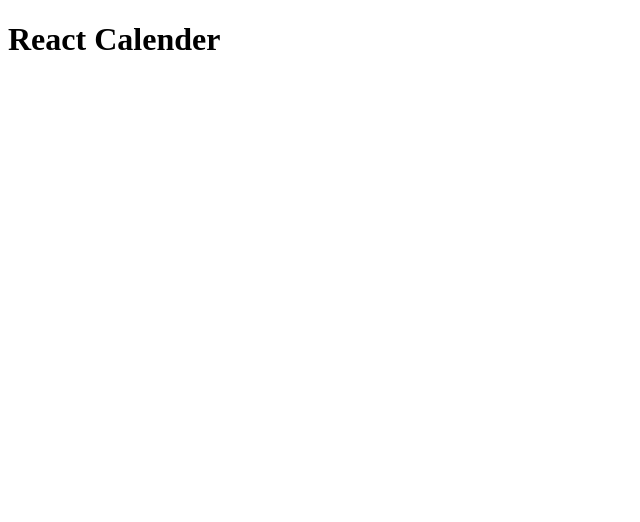
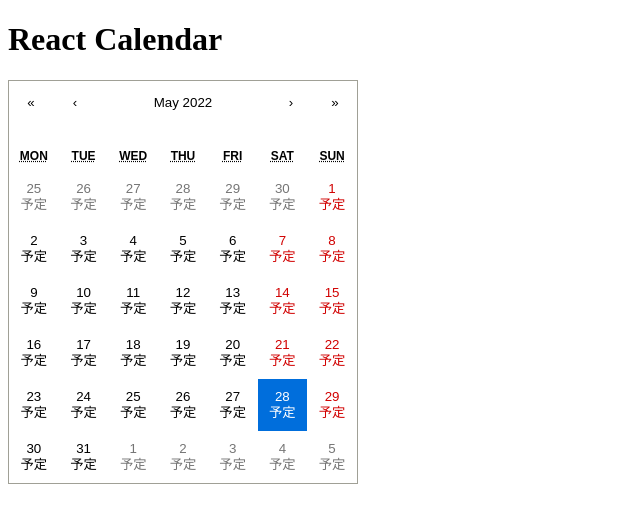
Before and after one commit to akinoringo/react-calender, a React app: page / in a window 1280 px wide. Shown: the top 522 px of the page, without its empty margins (0-640 px from the left). Built offline with nearby package versions, Linux system fonts and the light colour scheme.

Commit message:
feat: react-calendarの導入

```diff
--- a/index.html
+++ b/index.html
@@ -2,7 +2,7 @@
 <html lang="ja">
 
 <head>
-  <title>React Calender</title>
+  <title>React Calendar</title>
 </head>
 
 <body>
--- a/package.json
+++ b/package.json
@@ -9,11 +9,16 @@
     "@types/react": "^17.0.45",
     "@types/react-dom": "^17.0.17",
     "react": "^17.0.2",
+    "react-calendar": "^3.7.0",
     "react-dom": "^17.0.2",
     "ts-loader": "^9.3.0",
     "typescript": "^4.7.2",
     "webpack": "^5.72.1",
     "webpack-cli": "^4.9.2",
     "webpack-dev-server": "^3.11.3"
+  },
+  "devDependencies": {
+    "css-loader": "^6.7.1",
+    "style-loader": "^3.3.1"
   }
 }
--- /dev/null
+++ b/src/components/organisms/ReactCalendar.tsx
@@ -0,0 +1,27 @@
+import * as React from 'react'
+import { useState } from 'react'
+import Calendar from 'react-calendar'
+import 'react-calendar/dist/Calendar.css';
+
+export const ReactCalendar = () => {
+  const [value, onChange] = useState(new Date());
+  const getTileContent = ({view}) => {
+    if (view !== 'month') {
+      return null
+    }
+
+    return (
+      <div>
+        予定
+      </div>
+    )
+  }
+
+  return (
+    <Calendar
+      onChange={onChange}
+      value={value}
+      tileContent={getTileContent}
+    />
+  )
+}
--- a/src/index.tsx
+++ b/src/index.tsx
@@ -1,6 +1,12 @@
 import * as React from 'react'
 import { render } from 'react-dom'
+import { ReactCalendar } from './components/organisms/ReactCalendar'
 
-const Main = (<h1>React Calender</h1>)
+const Main = (
+  <>
+    <h1>React Calendar</h1>
+    <ReactCalendar />
+  </>
+)
 
 render(Main, document.getElementById('app'))
--- a/webpack.config.js
+++ b/webpack.config.js
@@ -8,6 +8,10 @@
         test: /\.tsx?$/,
         use: 'ts-loader',
         exclude: /node_modules/,
+      },
+      {
+        test: /\.css$/,
+        use: ['style-loader', 'css-loader']
       },
     ],
   },
```
Also changed, not shown: 2 other files (tests, documents, lock files or other folders).
